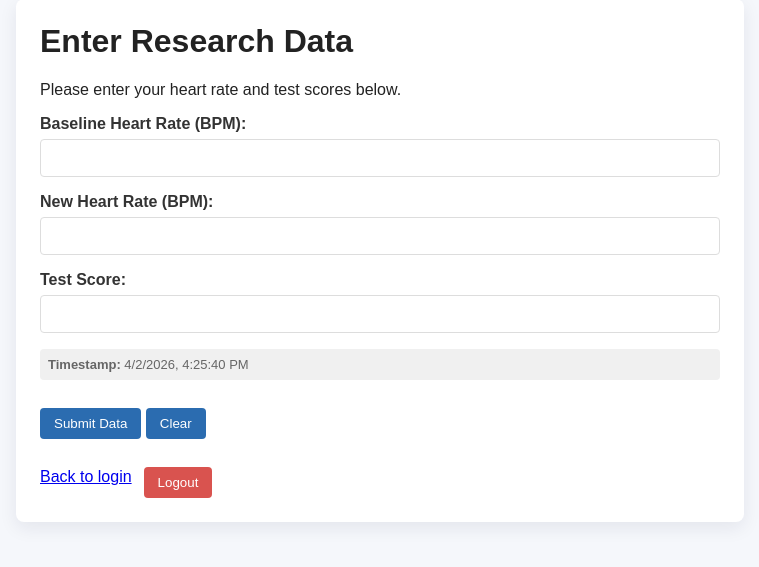
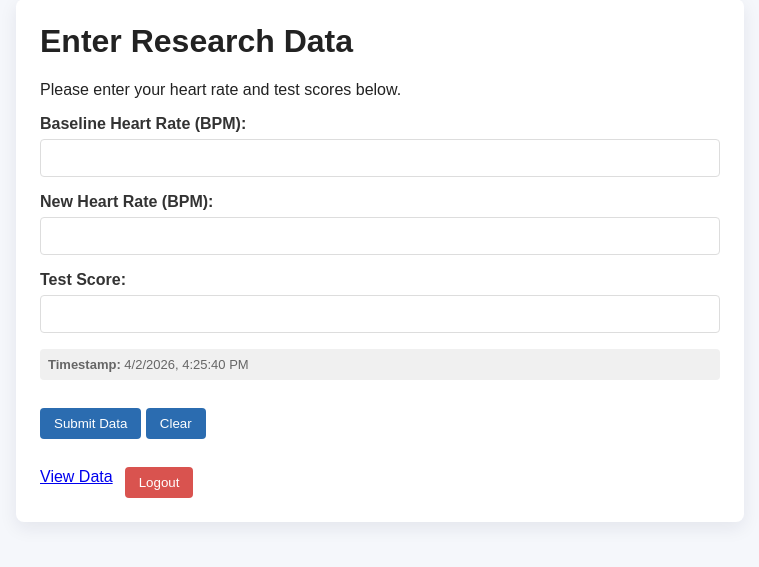
Before and after one commit to calebw318/CS499, a Flask app: page /enter_data.html in a window 1280 px wide. Shown: the part 49-616 px from the top of the page, without its empty margins (260-1019 px from the left). Run offline with Flask 3, Linux system fonts and the light colour scheme; the visitor is signed in with stand-in values (Sample User, id 1).

Commit message:
users can view their own data, explicity add uuid of data

```diff
--- a/app.py
+++ b/app.py
@@ -3,6 +3,7 @@ from dotenv import load_dotenv
 from supabase import create_client, Client
 from types import SimpleNamespace
 import os
+import uuid
 from datetime import datetime
 
 ADMIN_EMAIL = 'jenahinds@uky.edu'
@@ -164,6 +165,7 @@ def submit_data():
 		return jsonify({'success': False, 'message': 'At least one numeric field is required'})
 
 	payload = {
+        'id': str(uuid.uuid4()),
 		'user_email': user.email,
 		'timestamp': timestamp
 	}
@@ -178,16 +180,8 @@ def submit_data():
 	except (ValueError, TypeError):
 		return jsonify({'success': False, 'message': 'Invalid numeric values'})
 
-	# Use existing row for this user if it exists, otherwise insert new row.
 	try:
-		existing = supabase.table('research_data').select('*').eq('user_email', user.email).limit(1).execute()
-		row = existing.data[0] if existing.data else None
-
-		if row:
-			supabase.table('research_data').update(payload).eq('id', row['id']).execute()
-		else:
-			supabase.table('research_data').insert(payload).execute()
-
+		supabase.table('research_data').insert(payload).execute()
 		return jsonify({'success': True, 'message': 'Data submitted successfully'})
 	except Exception as e:
 		return jsonify({'success': False, 'message': str(e)})
--- a/templates/enter_data.html
+++ b/templates/enter_data.html
@@ -78,14 +78,14 @@
       <div class="timestamp-display">
         <strong>Timestamp:</strong> <span id="timestamp"></span>
       </div>
-
       <button type="submit">Submit Data</button>
       <button type="reset">Clear</button>
     </form>
 
     <div id="message"></div>
     <div style="margin-top: 16px; display: flex; gap: 12px; align-items: center;">
-      <a href="/" style="display: inline-block;">Back to login</a>
+    <!-- <a href="/" style="display: inline-block;">Back to login</a> -->
+      <a href="/data.html" style="display: inline-block;">View Data</a>
       <button type="button" onclick="logout()" style="padding: 8px 14px; background: #d9534f; color: #fff; border: none; border-radius: 4px; cursor: pointer;">Logout</button>
     </div>
   </div>
```
